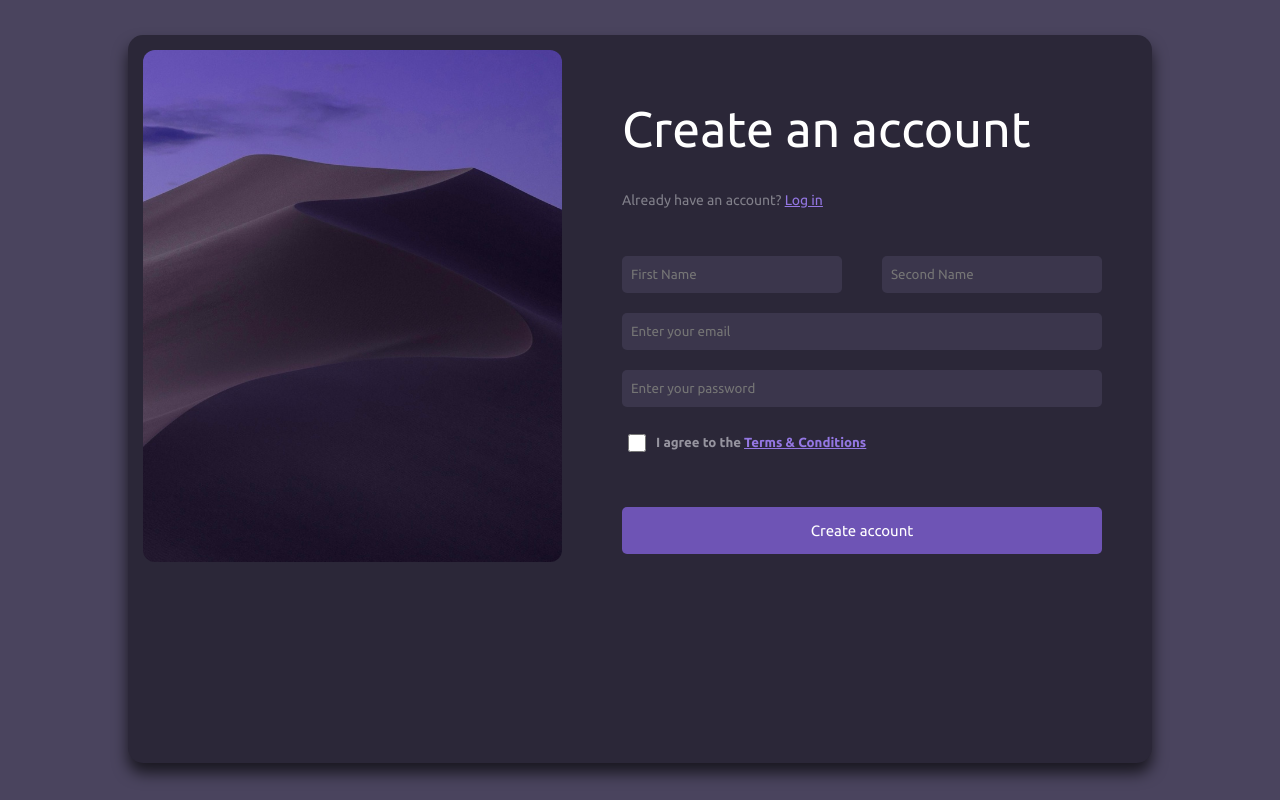
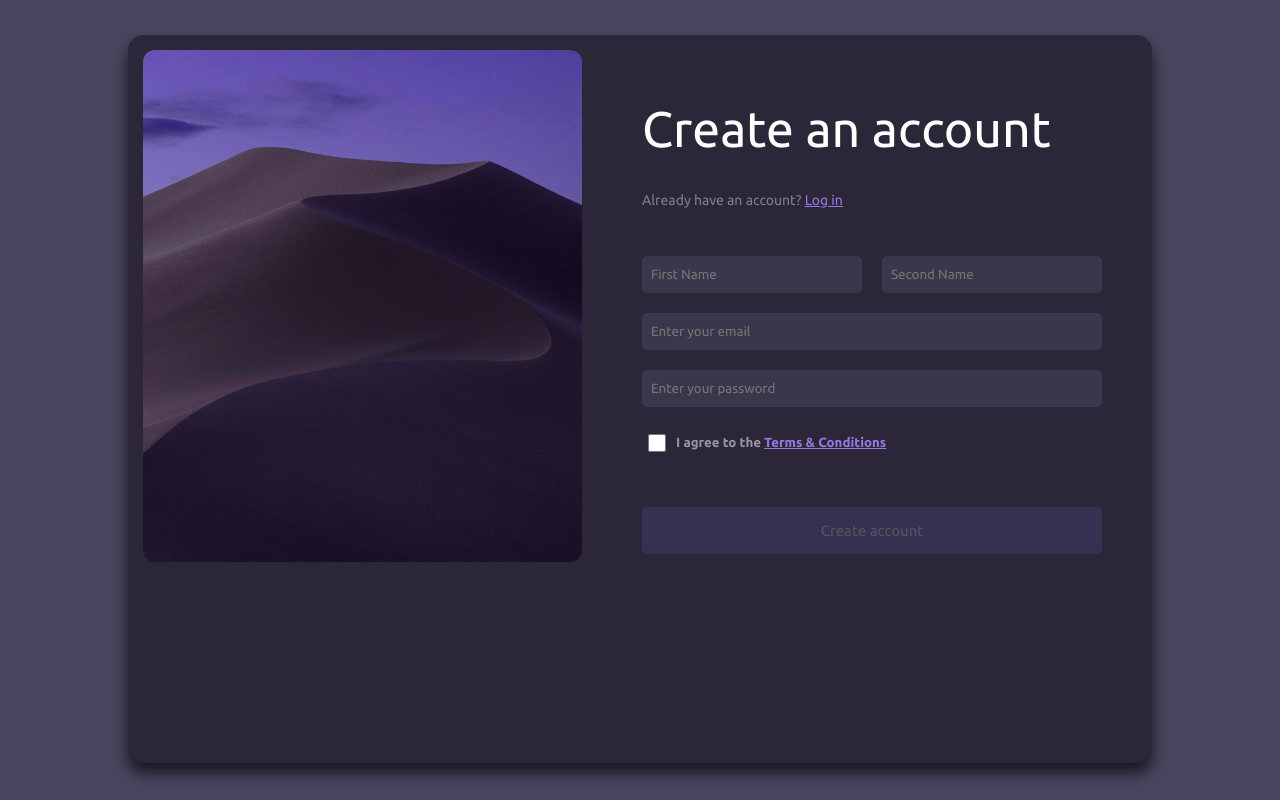
Before and after one commit to ds-spec/task-manager, a React (Vite) app: page /login in a window 1280 px wide. Built offline with nearby package versions, Linux system fonts and the light colour scheme.

Commit message:
Completed the create account functionality

```diff
--- a/package.json
+++ b/package.json
@@ -10,9 +10,12 @@
     "preview": "vite preview"
   },
   "dependencies": {
+    "@fortawesome/fontawesome-svg-core": "^6.6.0",
+    "@fortawesome/react-fontawesome": "^0.2.2",
     "react": "^18.3.1",
     "react-dom": "^18.3.1",
     "react-hook-form": "^7.53.0",
+    "react-icons": "^5.3.0",
     "react-router-dom": "^6.26.2"
   },
   "devDependencies": {
--- a/src/components/HomePage/Home.jsx
+++ b/src/components/HomePage/Home.jsx
@@ -1,6 +1,8 @@
+import { useNavigate } from "react-router-dom";
 import "./Home.css";
 
 const Home = () => {
+  const navigate = useNavigate();
   return (
     <div id="home-container">
       <div id="nav">
@@ -11,7 +13,7 @@ const Home = () => {
           <h5>Reviews</h5>
           <h5>FAQ</h5>
         </div>
-        <button>Sign up for free</button>
+        <button onClick={() => navigate("/login")}>Sign up for free</button>
       </div>
       <div id="home-content">
         <h3>The essentials for you</h3>
--- a/src/components/LoginForm/LoginForm.css
+++ b/src/components/LoginForm/LoginForm.css
@@ -30,6 +30,7 @@
   flex-direction: column;
   color: #fff;
   padding: 55px 35px;
+  position: relative;
 }
 
 #form h1 {
@@ -57,6 +58,7 @@
   justify-content: center;
   flex-direction: column;
   gap: 20px;
+  position: relative;
 }
 
 #name-div {
@@ -82,9 +84,15 @@
   border-color: #6e54b5;
 }
 
-#error{
+.name-error {
   color: red;
   font-size: 12px;
+  display: flex;
+  flex-direction: column;
+  gap: 5px;
+}
+.name-error p {
+  margin-left: 4px;
 }
 
 #check-box-div {
@@ -113,3 +121,80 @@
   font-size: 15px;
   cursor: pointer;
 }
+
+#form button:disabled {
+  opacity: 0.2;
+}
+
+#account-created {
+  margin-top: 60px;
+  font-size: 17px;
+  font-weight: 400;
+  display: flex;
+  align-items: center;
+  gap: 15px;
+  color: green;
+}
+#account-error {
+  margin-top: 60px;
+  font-size: 17px;
+  font-weight: 400;
+  display: flex;
+  align-items: center;
+  gap: 15px;
+  color: red;
+}
+
+.lds-ripple,
+.lds-ripple div {
+  box-sizing: border-box;
+}
+.lds-ripple {
+  display: inline-block;
+  position: absolute;
+  top: 50%;
+  left: 70%;
+  transform: translate(-50%, -50%);
+  width: 80px;
+  height: 80px;
+}
+.lds-ripple div {
+  position: absolute;
+  border: 4px solid white;
+  opacity: 1;
+  border-radius: 50%;
+  animation: lds-ripple 1s cubic-bezier(0, 0.2, 0.8, 1) infinite;
+}
+.lds-ripple div:nth-child(2) {
+  animation-delay: -0.5s;
+}
+@keyframes lds-ripple {
+  0% {
+    top: 36px;
+    left: 36px;
+    width: 8px;
+    height: 8px;
+    opacity: 0;
+  }
+  4.9% {
+    top: 36px;
+    left: 36px;
+    width: 8px;
+    height: 8px;
+    opacity: 0;
+  }
+  5% {
+    top: 36px;
+    left: 36px;
+    width: 8px;
+    height: 8px;
+    opacity: 1;
+  }
+  100% {
+    top: 0;
+    left: 0;
+    width: 80px;
+    height: 80px;
+    opacity: 0;
+  }
+}
--- a/src/components/LoginForm/LoginForm.jsx
+++ b/src/components/LoginForm/LoginForm.jsx
@@ -1,74 +1,174 @@
 import "./LoginForm.css";
 import desert from "../../assets/desert.jpg";
-import { useState } from "react";
+import { useForm } from "react-hook-form";
+import { useEffect, useState } from "react";
+import { FaSquareCheck } from "react-icons/fa6";
+import { MdError } from "react-icons/md";
 
 const LoginForm = () => {
-  const [firstName, setFirstName] = useState("");
-  const [error, setError] = useState("");
+  const [isAgreed, setIsAgreed] = useState(false);
+  const [formData, setFormData] = useState(null);
+  const [isAccount, setIsAccount] = useState(false);
+  const [isCreating, setIsCreating] = useState(false);
+  const [isError, setIsError] = useState(false);
+  console.log(isAccount);
+  const {
+    register,
+    handleSubmit,
+    formState: { errors },
+    reset,
+  } = useForm();
 
-  const handleFirstName = (e) => {
-    const value = e.target.value;
-    setFirstName(value);
-    if (value.trim() === "") {
-      setError("Please enter first name");
+  const onSubmit = (data) => {
+    setFormData(data);
+    setIsCreating(true);
+  };
+
+  const handleCheckboxChange = (e) => {
+    setIsAgreed(e.target.checked);
+  };
+
+  useEffect(() => {
+    const handleFormData = async (data) => {
+      if (!data) return;
+      try {
+        const response = await fetch(
+          "https://66fb2a188583ac93b40b071a.mockapi.io/createaccount",
+          {
+            method: "POST",
+            headers: { "Content-Type": "application/json" },
+            body: JSON.stringify(data),
+          }
+        );
+        const result = await response.json();
+        console.log(result);
+        // setTimeout(() => {
+        //   setIsAccount(true);
+        // }, 5000);
+        setIsAccount(true);
+        setIsAgreed(false);
+        setIsCreating(false);
+        reset();
+      } catch (err) {
+        setIsCreating(false);
+        setIsError(true);
+        console.log(err);
       }
     };
-  console.log(firstName);
+    handleFormData(formData);
+  }, [formData, isAgreed, reset]);
 
-  const handleSubmit = (e) => {
-    e.preventDefault();
-    if (!error) {
-      alert("Submitted successfully");
-    }
-  };
+  useEffect(() => {
+    setTimeout(() => {
+      setIsError(false);
+    }, 2000);
+  }, [isError]);
+
+  useEffect(() => {
+    setTimeout(() => {
+      setIsAccount(false);
+    }, 2000);
+  }, [isAccount]);
 
   return (
     <div id="loginpage">
       <div id="login-form-div">
         <img src={desert} alt="" />
-        <form id="form">
+        {isCreating ? (
+          <div className="lds-ripple">
+            <div></div>
+            <div></div>
+          </div>
+        ) : (
+          <form id="form" onSubmit={handleSubmit(onSubmit)}>
             <h1>Create an account</h1>
             <h4>
               Already have an account? <span>Log in</span>
             </h4>
             <div id="input-div">
               <div id="name-div">
+                <div className="name-error">
                   <input
                     id="username"
                     type="text"
-                value={firstName}
                     placeholder="First Name"
-                onChange={handleFirstName}
-                required
+                    {...register("firstName", { required: true })}
                   />
-              <p id="error">{error}</p>
+                  {errors?.firstName?.type === "required" && (
+                    <p id="error">Please enter first name</p>
+                  )}
+                </div>
+                <div className="name-error">
                   <input
-                id="password"
                     type="text"
                     placeholder="Second Name"
-                required
+                    {...register("secondName", { required: true })}
                   />
+                  {errors?.secondName?.type === "required" && (
+                    <p id="error"> Please enter second name</p>
+                  )}
                 </div>
-            <input type="email" placeholder="Enter your email" required />
+              </div>
+              <div className="name-error">
+                <input
+                  type="email"
+                  placeholder="Enter your email"
+                  {...register("email", {
+                    required: "Please enter a valid email",
+                  })}
+                />
+                {errors?.email?.type === "required" && (
+                  <p id="error"> Please enter a valid email</p>
+                )}
+              </div>
+              <div className="name-error">
                 <input
                   type="password"
                   placeholder="Enter your password"
-              required
-              onInvalid={() => {}}
+                  {...register("password", {
+                    required: true,
+                    minLength: {
+                      value: 8,
+                      message: "Password must be at least 8 characters long",
+                    },
+                  })}
                 />
+                {errors.password && (
+                  <p id="error">
+                    {errors.password.message || "Please enter password"}
+                  </p>
+                )}
+              </div>
               {/* <h5> */}
               <div id="check-box-div">
-              <input id="check" type="checkbox" />
+                <input
+                  id="check"
+                  type="checkbox"
+                  onChange={handleCheckboxChange}
+                />
                 <h5>
                   I agree to the<span>Terms & Conditions</span>
                 </h5>
               </div>
               {/* </h5> */}
             </div>
-          <button type="submit" onClick={handleSubmit}>
+            <button disabled={!isAgreed} type="submit">
               Create account
             </button>
+            {isAccount && (
+              <h5 id="account-created">
+                <FaSquareCheck />
+                Account Created Successfully
+              </h5>
+            )}
+            {isError && (
+              <h5 id="account-error">
+                <MdError />
+                Something went wrong
+              </h5>
+            )}
           </form>
+        )}
       </div>
     </div>
   );
```
Also changed, not shown: 1 other file (tests, documents, lock files or other folders). Lines whose indentation alone changed are shown as unchanged.
